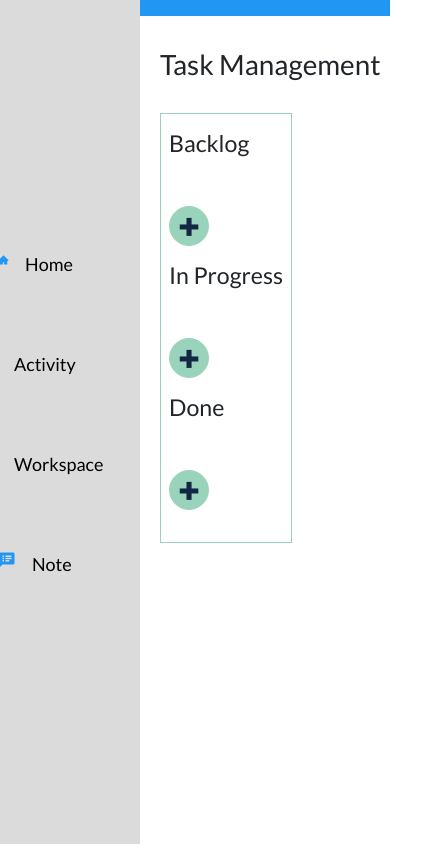
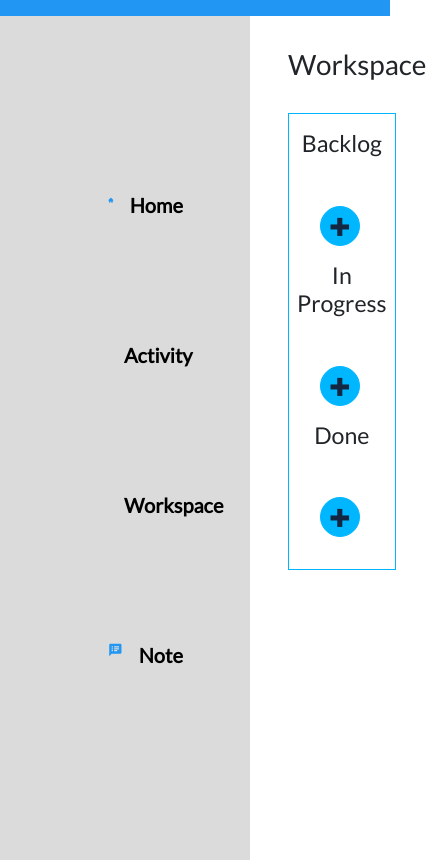
Before and after one commit to herraphfx/simple_productivity, a React (Create React App) app: page /workspace in a window 390 px wide. Shown: the whole page, 426 px wide, since content can reach past the window. Built offline with nearby package versions, Linux system fonts and the light colour scheme.

Commit message:
workspaces working

```diff
--- a/public/index.html
+++ b/public/index.html
@@ -31,7 +31,7 @@
 
 
 
-    <div id="root"></div>
+    <div  id="root"></div>
 
 
     <script src="https://cdn.jsdelivr.net/npm/bootstrap@5.0.2/dist/js/bootstrap.bundle.min.js" integrity="sha384-MrcW6ZMFYlzcLA8Nl+NtUVF0sA7MsXsP1UyJoMp4YLEuNSfAP+JcXn/tWtIaxVXM" crossorigin="anonymous"></script>
--- a/src/App.css
+++ b/src/App.css
@@ -11,11 +11,10 @@
 
 
 .workspace {
+  margin-left: 18rem;
   display: flex;
-  height: 90vh;
-  align-items: center;
-  justify-content: center;
-  font-size: 3rem;
+  flex-direction: column;
+  flex-wrap: wrap;
 }
 
 .note{
--- a/src/components/Navigation.css
+++ b/src/components/Navigation.css
@@ -1,6 +1,6 @@
 .navbar {
     background-color: #2196f3;
-    height: 0px;
+    height: 10px;
     display: absolute;
     justify-content: flex-start;
     align-items: center;
@@ -14,14 +14,13 @@
 
 .nav-menu {
     background-color: rgb(219, 219, 219);
-    width: 250px;
+    width: 220px;
     height: 100vh;
     display: flex;
     justify-content: center;
     position: fixed;
     /* top: 0; */
     /* left: -100%; */
-    transition: 850ms;
 }
 .nav-menu.active{
     left: 0;
@@ -34,22 +33,23 @@
     align-items: center;
     padding: 8px 0px 8px 16px;
     list-style: none;
-    height: 100px;
+    height: 150px;
 
 }
 
 .nav-text a{
     text-decoration: none;
     color: black;
-    font-size: 18px;
+    font-size: 20px;
+    font-weight: 600;
     width: 95%;
     display: flex;
-
     padding: 30px;
 }
 .nav-text a:hover{
     background-color: #2196f3;
     padding: 20px;
+    color: white;
 }
 
 .nav-menu-items{
@@ -77,9 +77,8 @@ span{
         height: 100vh;
         display: flex;
         justify-content: center;
-        position: fixed;
-         top: 0;
-         left: -110px;
-        transition: 850ms;
+        position: absolute;
+         /* top: 0;
+         left: -110px;  */
     }
   }
--- a/src/components/Navigation.js
+++ b/src/components/Navigation.js
@@ -30,9 +30,13 @@ function Navigation() {
                             {item.icon}
                             <span>{item.title}</span>
                         </Link>
+                        <hr/>
                     </li>
+
                 )
+
             })}
+
         </ul>
     </nav>
     </IconContext.Provider>
--- a/src/components/workspace/Task.js
+++ b/src/components/workspace/Task.js
@@ -9,10 +9,11 @@ export default function Task(props) {
     const [collapsed, setCollapsed] = useState(task.isCollapsed);
     const [formAction, setFormAction] = useState("");
 
+
+    //take value from radio button
     function setUrgency(event) {
       setUrgencyLevel(event.target.attributes.urgency.value);
     }
-
     function handleSubmit(event) {
       event.preventDefault();
 
@@ -52,7 +53,6 @@ export default function Task(props) {
         moveTask(task.id, newStatus);
       }
     }
-
     function handleMoveRight() {
       let newStatus = "";
 
@@ -69,7 +69,7 @@ export default function Task(props) {
 
     return (
       <div className={`task_1 ${collapsed ? "collapsedTask" : ""}`}>
-        <button onClick={handleMoveLeft} className="button_1 moveTask">
+        <button onClick={handleMoveLeft} className="button_12 moveTask">
           &#171;
         </button>
         <form onSubmit={handleSubmit} className={collapsed ? "collapsed" : ""}>
@@ -88,8 +88,9 @@ export default function Task(props) {
             placeholder="Enter Description"
             defaultValue={task.description}
           />
+          <hr/>
           <div className="urgencyLabels">
-            <label className={`low ${urgencyLevel === "low" ? "selected" : ""}`}>
+            <label id="label" className={`low ${urgencyLevel === "low" ? "selected" : ""}`}>
               <input
                 urgency="low"
                 onChange={setUrgency}
@@ -99,9 +100,10 @@ export default function Task(props) {
               low
             </label>
             <label
-              className={`medium ${urgencyLevel === "medium" ? "selected" : ""}`}
+             id="label" className={`medium ${urgencyLevel === "medium" ? "selected" : ""}`}
             >
               <input
+
                 urgency="medium"
                 onChange={setUrgency}
                 type="radio"
@@ -110,7 +112,7 @@ export default function Task(props) {
               medium
             </label>
             <label
-              className={`high ${urgencyLevel === "high" ? "selected" : ""}`}
+             id="label" className={`high ${urgencyLevel === "high" ? "selected" : ""}`}
             >
               <input
                 urgency="high"
@@ -121,6 +123,7 @@ export default function Task(props) {
               high
             </label>
           </div>
+          {/* save */}
           <button
             onClick={() => {
               setFormAction("save");
@@ -129,6 +132,7 @@ export default function Task(props) {
           >
             {collapsed ? "Edit" : "Save"}
           </button>
+
           {collapsed && (
             <button
               onClick={() => {
@@ -140,7 +144,7 @@ export default function Task(props) {
             </button>
           )}
         </form>
-        <button onClick={handleMoveRight} className="button_1 moveTask">
+        <button onClick={handleMoveRight} className="button_12 moveTask">
           &#187;
         </button>
       </div>
--- a/src/components/workspace/styles/App.scss
+++ b/src/components/workspace/styles/App.scss
@@ -26,6 +26,7 @@ h1 {
   border: 1px solid $green;
   align-items: center;
   width:fit-content;
+  text-align: center;
 }
 
 .section_1 {
@@ -89,6 +90,21 @@ h1 {
   }
 }
 
+.button_12{
+  border: 2px solid #00b7ff;
+  text-transform: uppercase;
+  width: fit-content;
+  padding: 0.3rem 1.5rem;
+  background-color: white;
+  border-color: #00b7ff;
+  color: $blue;
+  font-weight: 500;
+  font-family: "Kanit", sans-serif;
+  border-radius: 0.25rem;
+  font-size: 1rem;
+  margin-right: 0.25rem;
+}
+
 @media only screen and (max-width: 75rem) {
   .section_1 {
     width: 100%;
--- a/src/components/workspace/styles/_properties.scss
+++ b/src/components/workspace/styles/_properties.scss
@@ -2,7 +2,7 @@ $blue: #132743;
 $grey: #686d76;
 $white: #eeecda;
 $gold: #edc988;
-$green: #9ad3bc;
+$green: #00b7ff;
 $yellow: #edf285;
 $pink: #ffa5a5;
 $red: #ff8282;
--- a/src/components/workspace/styles/task.scss
+++ b/src/components/workspace/styles/task.scss
@@ -1,9 +1,12 @@
 @import "properties.scss";
 
+
+//handles the arrows
 .task_1 {
   padding: 1rem;
   margin-bottom: 0.5rem;
   display: flex;
+  justify-content: center;
   align-items: flex-end;
   border: 1px solid $white;
   border-radius: 0.25rem;
@@ -17,11 +20,11 @@
   }
 
   form {
-    display: flex;
+   display: block;
     flex-direction: column;
     text-align: center;
     align-items: center;
-    margin: 0 0.20rem;
+    margin: 0 0.10rem;
 
     .input_1 {
       background-color: transparent;
@@ -53,7 +56,7 @@
       margin-bottom: 0.5rem;
       padding: 0.5rem 0;
       width: 100%;
-      font-size: 1.1rem;
+      font-size: 1.5rem;
 
       &:hover {
         cursor: text;
@@ -66,6 +69,7 @@
       width: 100%;
       font-size: 1.1rem;
 
+
       &:hover {
         cursor: text;
       }
@@ -74,17 +78,23 @@
     .urgencyLabels {
       margin-bottom: 1.5rem;
       display: flex;
+      justify-content: center;
+      align-items: center;
       flex-direction: row;
+      font-size: 25px;
+      text-align: center;
 
-      .label_1 {
+
+      #label {
         color: $blue;
         padding: 0.05rem 0.5rem;
         margin: 0 0.25rem;
-        text-transform: uppercase;
+
         border-radius: 0.25rem;
 
+
         .icon {
-          font-size: 1.25rem;
+          font-size: 1.00rem;
           margin-right: 0.25rem;
           transition: all 0.4s ease-in-out;
 
@@ -102,7 +112,7 @@
         }
 
         &.low {
-          background-color: $green;
+          background-color: green;
 
           &:hover {
             cursor: pointer;
@@ -112,7 +122,7 @@
         }
 
         &.medium {
-          background-color: $yellow;
+          background-color: orange;
 
           &:hover {
             cursor: pointer;
@@ -122,7 +132,7 @@
         }
 
         &.high {
-          background-color: $pink;
+          background-color: red;
 
           &:hover {
             cursor: pointer;
@@ -132,7 +142,10 @@
         }
 
         &.selected {
-          font-weight: 700;
+          font-weight: bolder;
+          color: white;
+          text-transform: uppercase;
+
         }
       }
     }
--- a/src/pages/Activity.js
+++ b/src/pages/Activity.js
@@ -64,7 +64,7 @@ function Activity(todo) {
       description = todos[i].text;
        due_date = todos[i].date;
        completed = todos[i].completed;
-       deleted = prompt('ente t or f')
+       deleted = todos[i].deleted;
     }
     fetch('http://localhost:3001/tasks', {
       method: 'POST',
--- a/src/pages/Workspace.js
+++ b/src/pages/Workspace.js
@@ -35,7 +35,6 @@ function Workspace() {
     let filteredTasks = tasks.filter((task) => {
       return task.id !== taskToAdd.id;
     });
-
     let newTaskList = [...filteredTasks, taskToAdd];
 
     setTasks(newTaskList);
@@ -86,8 +85,8 @@ function Workspace() {
   }
 
   return (
-    <div className="activity">
-      <h1>Task Management</h1>
+    <div className="workspace">
+      <h1>Workspace</h1>
       <main className='main_1'>
         <section className='section_1'>
           <StatusLine
```
